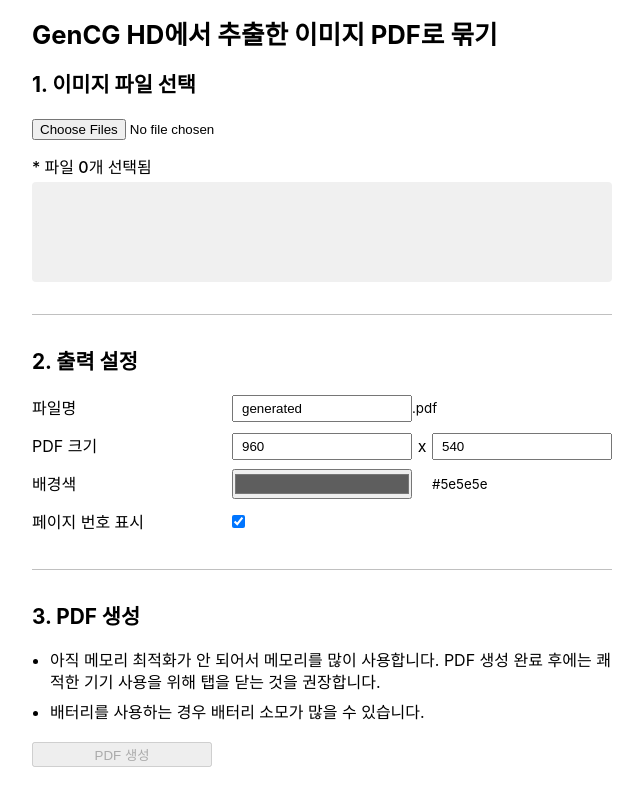
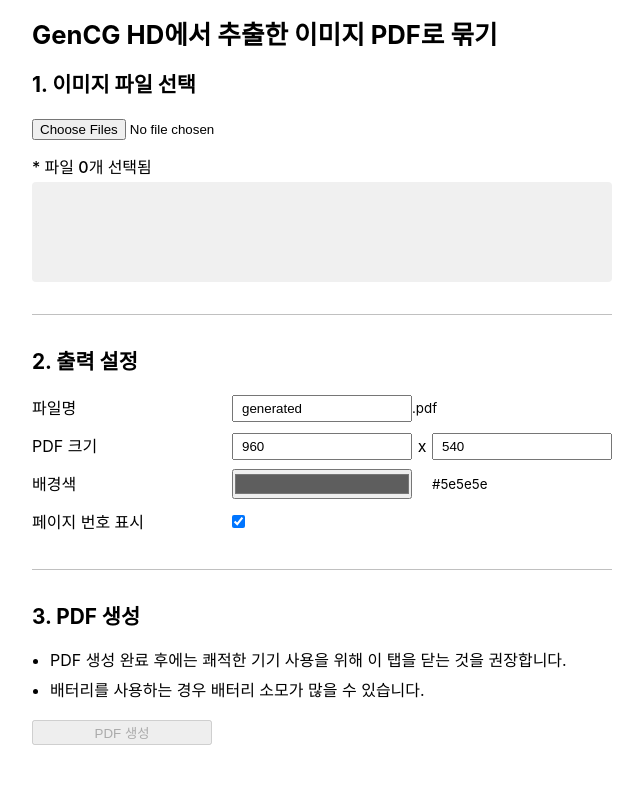
Before and after one commit to yejunian/gencg-exported-image-group, a React (Create React App) app: page / in a window 1280 px wide. Shown: the whole page, without its empty margins (318-961 px from the left). Built offline with nearby package versions, Linux system fonts and the light colour scheme.

Commit message:
Modify text

```diff
--- a/src/App.js
+++ b/src/App.js
@@ -191,10 +191,7 @@ function App() {
       <h2>3. PDF 생성</h2>
 
       <ul>
-        <li>
-          아직 메모리 최적화가 안 되어서 메모리를 많이 사용합니다.
-          PDF 생성 완료 후에는 쾌적한 기기 사용을 위해 탭을 닫는 것을 권장합니다.
-        </li>
+        <li>PDF 생성 완료 후에는 쾌적한 기기 사용을 위해 이 탭을 닫는 것을 권장합니다.</li>
         <li>배터리를 사용하는 경우 배터리 소모가 많을 수 있습니다.</li>
       </ul>
 
```
